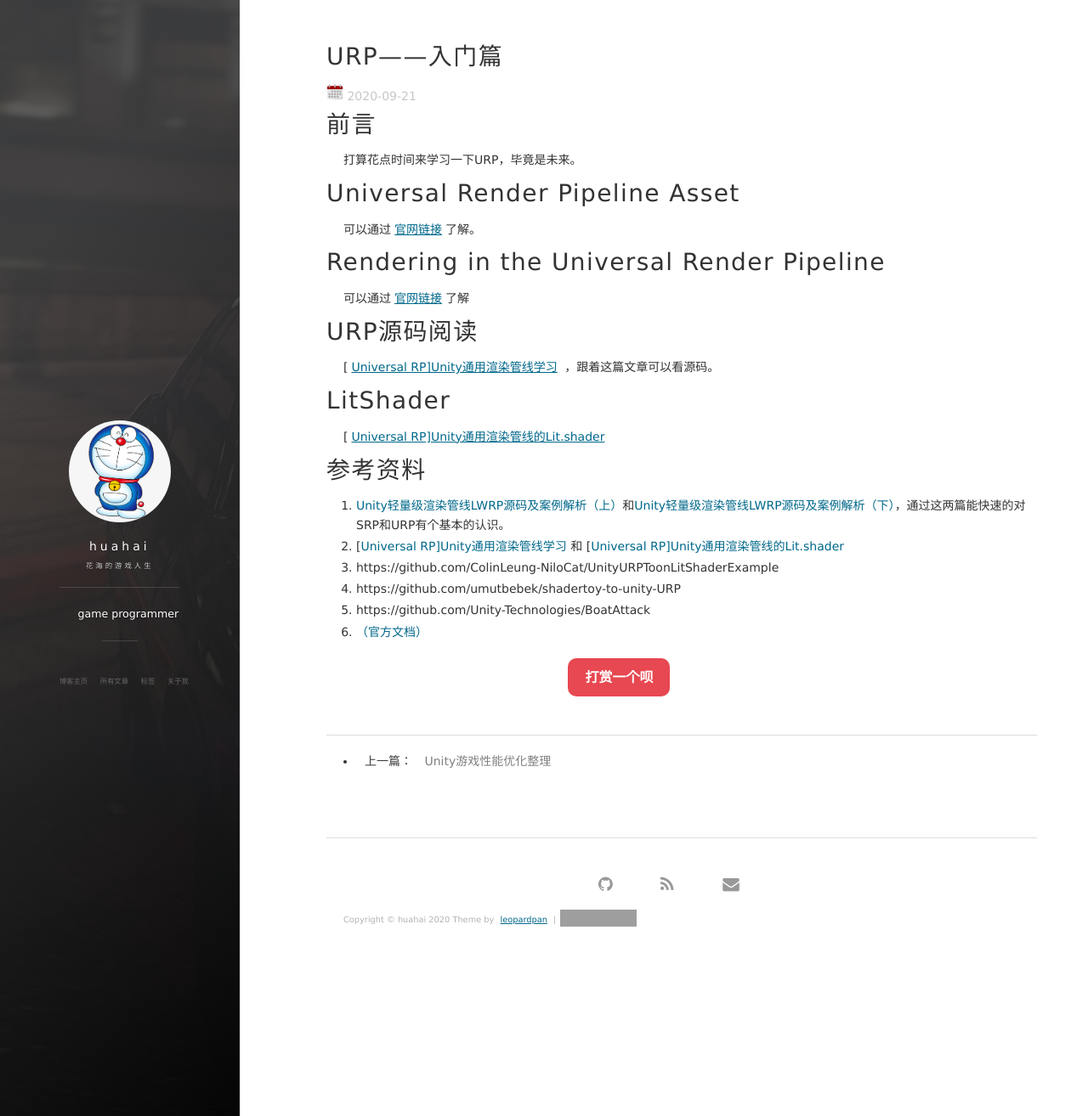
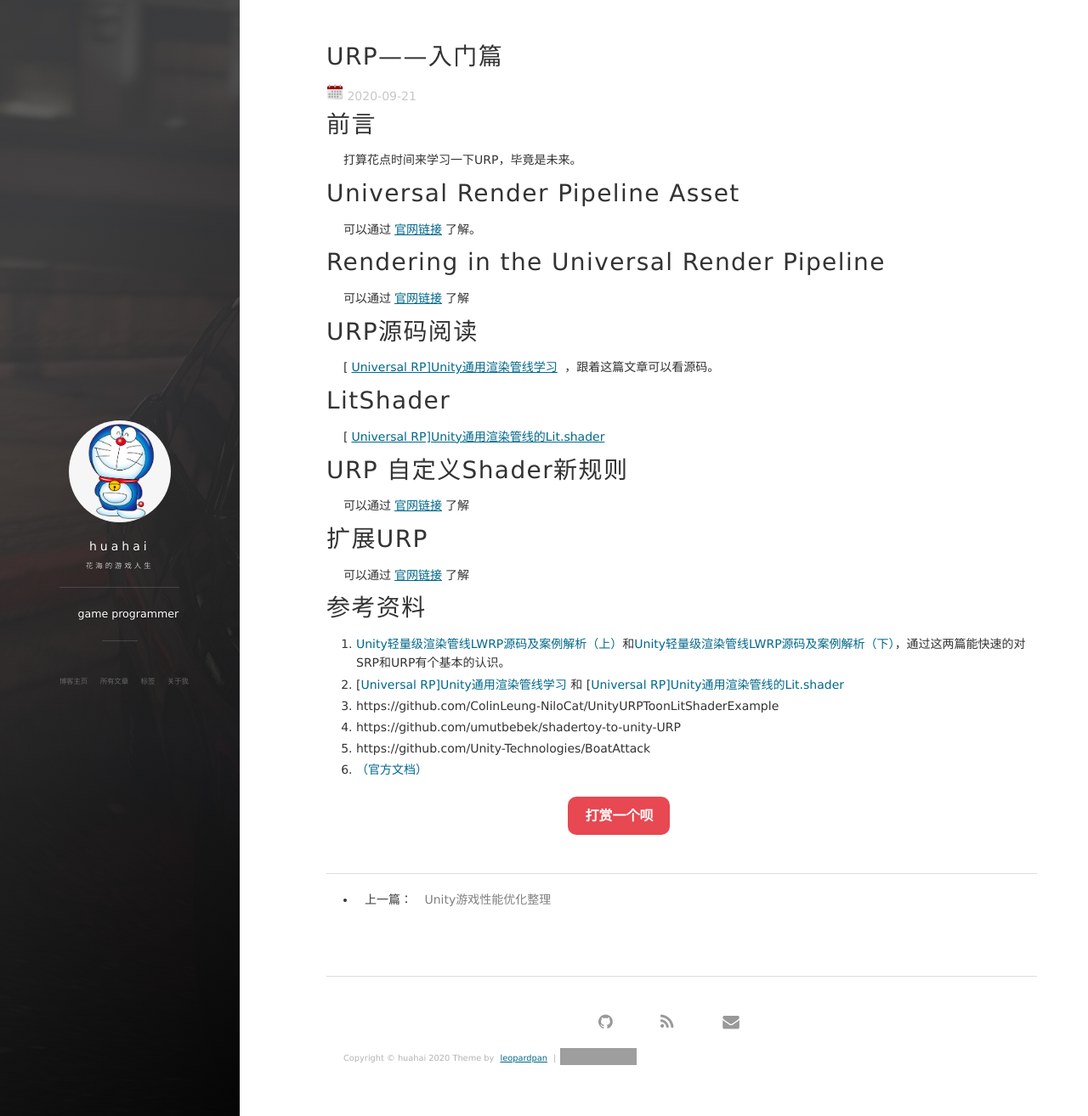
Before and after one commit to hahahuahai/hahahuahai.github.io, a Jekyll site: the page built from _posts/2020-09-21-URP——入门篇.md, in a window 1280 px wide and 1314 px high. Shown: the whole window at 85% size. Built offline with Jekyll 4.4.1, drawn with Linux system fonts in a browser that asks for light colours; nearby versions of some CDN libraries; comment, search, counter and statistics services are not loaded; grey boxes are pictures that could not be loaded.

Commit message:
Update 2020-09-21-URP——入门篇.md

```diff
--- a/_posts/2020-09-21-URP——入门篇.md
+++ b/_posts/2020-09-21-URP——入门篇.md
@@ -29,6 +29,14 @@
 
  [[Universal RP\]Unity通用渲染管线的Lit.shader](https://zhuanlan.zhihu.com/p/87602137)
 
+# URP 自定义Shader新规则
+
+可以通过[官网链接](https://docs.unity3d.com/Packages/com.unity.render-pipelines.universal@8.2/manual/writing-custom-shaders-urp.html)了解
+
+# 扩展URP
+
+可以通过[官网链接](https://docs.unity3d.com/Packages/com.unity.render-pipelines.universal@8.2/manual/using-begincamerarendering.html)了解
+
 # 参考资料
 
 1. [Unity轻量级渲染管线LWRP源码及案例解析（上）](https://connect.unity.com/p/unityqing-liang-ji-xuan-ran-guan-xian-lwrpyuan-ma-ji-an-li-jie-xi-shang)和[Unity轻量级渲染管线LWRP源码及案例解析（下）](https://connect.unity.com/p/unityqing-liang-ji-xuan-ran-guan-xian-lwrpyuan-ma-ji-an-li-jie-xi-xia)，通过这两篇能快速的对SRP和URP有个基本的认识。
```
